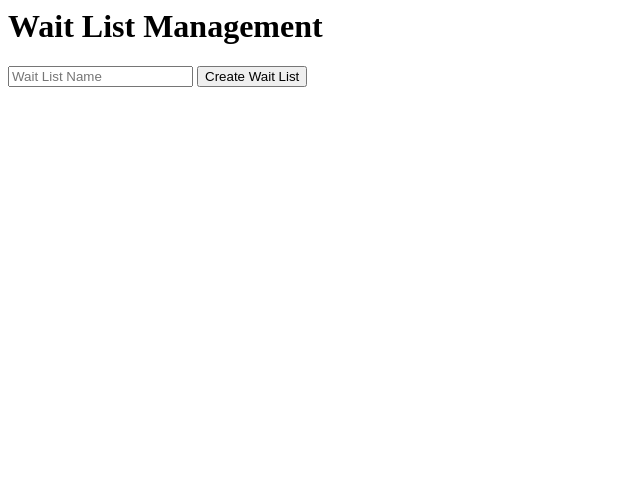
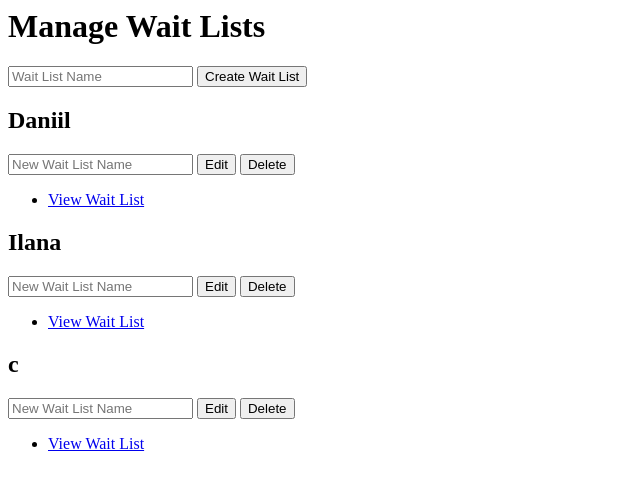
Before and after one commit to aizenshtat/waitlist, a Flask app: page /manage in a window 1280 px wide. Shown: the top 490 px of the page, without its empty margins (0-640 px from the left). Run offline with Flask 2, Linux system fonts and the light colour scheme; parts of the project's set-up code (start-up, migrations or seed data) failed here and were passed over.

Commit message:
Add SQLite and SQLAlchemy
Changed in-memory dictionary to the database contacted via ORM

```diff
--- a/app.py
+++ b/app.py
@@ -1,25 +1,35 @@
 from flask import Flask, render_template, request, redirect, url_for
 from datetime import datetime
-import sqlite3
-
-# Connect to the database file
-conn = sqlite3.connect("wait_lists.db")
-
-# Create the "wait_lists" table
-conn.execute("CREATE TABLE wait_lists (name text PRIMARY KEY, timestamp text)")
-
-# Create the "wait_list_items" table
-conn.execute("CREATE TABLE wait_list_items (wait_list_name text, name text, timestamp text, rank integer, PRIMARY KEY (wait_list_name, name))")
-
-# Commit the changes to the database
-conn.commit()
-
-# Close the connection
-conn.close()
+from sqlalchemy import create_engine, Column, Integer, String, DateTime, ForeignKey
+from sqlalchemy.ext.declarative import declarative_base
+from sqlalchemy.orm import sessionmaker, relationship
 
 app = Flask(__name__)
 
-wait_lists = {}
+# Set up database
+engine = create_engine('sqlite:///wait_lists.db')
+Base = declarative_base()
+
+class WaitList(Base):
+    __tablename__ = 'wait_lists'
+    id = Column(Integer, primary_key=True)
+    name = Column(String)
+    entries = relationship("WaitListEntry", back_populates="wait_list", primaryjoin="WaitList.id==WaitListEntry.wait_list_id")
+
+class WaitListEntry(Base):
+    __tablename__ = 'wait_list_entries'
+    id = Column(Integer, primary_key=True)
+    wait_list_id = Column(Integer, ForeignKey('wait_lists.id'))
+    name = Column(String)
+    timestamp = Column(DateTime)
+    rank = Column(Integer)
+    wait_list = relationship("WaitList", back_populates="entries")
+
+Base.metadata.create_all(engine)
+
+# Set up database session
+Session = sessionmaker(bind=engine)
+session = Session()
 
 @app.route("/")
 def index():
@@ -30,51 +40,73 @@ def manage_wait_lists():
     if request.method == "POST":
         if request.form["submit_button"] == "Create Wait List":
             name = request.form["name"]
-            if name not in wait_lists:
-                wait_lists[name] = []
+            wait_list = WaitList(name=name)
+            session.add(wait_list)
+            session.commit()
         elif request.form["submit_button"] == "Edit":
-            old_name = request.form["name"]
+            wait_list_id = request.form["wait_list_id"]
             new_name = request.form["new_name"]
-            if new_name not in wait_lists:
-                wait_lists[new_name] = wait_lists[old_name]
-                del wait_lists[old_name]
+            wait_list = session.query(WaitList).filter_by(id=wait_list_id).first()
+            wait_list.name = new_name
+            session.commit()
         elif request.form["submit_button"] == "Delete":
-            name = request.form["name"]
-            del wait_lists[name]
+            wait_list_id = request.form["wait_list_id"]
+            wait_list = session.query(WaitList).filter_by(id=wait_list_id).first()
+            session.delete(wait_list)
+            session.commit()
+    wait_lists = session.query(WaitList).all()
     return render_template("manage.html", wait_lists=wait_lists)
 
-@app.route("/waitlist/<name>", methods=["GET", "POST"])
-def wait_list(name):
+@app.route("/waitlist/<wait_list_id>", methods=["GET", "POST"])
+def wait_list(wait_list_id):
+    wait_list = session.query(WaitList).filter_by(id=wait_list_id).first()
     if request.method == "POST":
         if request.form["submit_button"] == "Add to Wait List":
             item_name = request.form["name"]
-            timestamp = datetime.now().strftime("%Y-%m-%d %H:%M:%S")
-            wait_lists[name].append({"name": item_name, "timestamp": timestamp, "rank": len(wait_lists[name]) + 1})
+            timestamp = datetime.now()
+            wait_list_entry = WaitListEntry(wait_list_id=wait_list_id, name=item_name, timestamp=timestamp, rank=len(wait_list.entries) + 1)
+            session.add(wait_list_entry)
+            session.commit()
         elif request.form["submit_button"] == "Next in Wait List":
-            next_item = wait_lists[name][0]
-            wait_lists[name].pop(0)
-            for i in range(len(wait_lists[name])):
-                wait_lists[name][i]["rank"] -= 1
+            next_item = session.query(WaitListEntry).filter_by(wait_list_id=wait_list_id).order_by(WaitListEntry.rank).first()
+            session.delete(next_item)
+            session.commit()
+            for i in range(len(wait_list.entries)):
+                wait_list.entries[i].rank -= 1
+                session.commit()
         elif request.form["submit_button"] == "Move Up":
-            index = int(request.form["index"])
-            if index > 0:
-                wait_lists[name][index], wait_lists[name][index - 1] = wait_lists[name][index - 1], wait_lists[name][index]
-                wait_lists[name][index]["rank"], wait_lists[name][index - 1]["rank"] = wait_lists[name][index - 1]["rank"], wait_lists[name][index]["rank"]
+            entry_id = request.form["entry_id"]
+            entry = session.query(WaitListEntry).filter_by(id=entry_id).first()
+            if entry.rank > 1:
+               # Get the entry that is currently ranked one position above the current entry
+                prev_entry = session.query(WaitListEntry).filter_by(wait_list_id=wait_list_id, rank=entry.rank-1).first()
+                # Swap the ranks of the two entries
+                entry.rank, prev_entry.rank = prev_entry.rank, entry.rank
+                session.commit()
         elif request.form["submit_button"] == "Move Down":
-            index = int(request.form["index"])
-            if index < len(wait_lists[name]) - 1:
-                wait_lists[name][index], wait_lists[name][index + 1] = wait_lists[name][index + 1], wait_lists[name][index]
-                wait_lists[name][index]["rank"], wait_lists[name][index + 1]["rank"] = wait_lists[name][index + 1]["rank"], wait_lists[name][index]["rank"]
+            entry_id = request.form["entry_id"]
+            entry = session.query(WaitListEntry).filter_by(id=entry_id).first()
+            if entry.rank < len(wait_list.entries):
+               # Get the entry that is currently ranked one position below the current entry
+                next_entry = session.query(WaitListEntry).filter_by(wait_list_id=wait_list_id, rank=entry.rank+1).first()
+                # Swap the ranks of the two entries
+                entry.rank, next_entry.rank = next_entry.rank, entry.rank
+                session.commit()
         elif request.form["submit_button"] == "Edit":
-            index = int(request.form["index"])
-            item_name = request.form["name"]
-            wait_lists[name][index]["name"] = item_name
+            entry_id = request.form["entry_id"]
+            entry = session.query(WaitListEntry).filter_by(id=entry_id).first()
+            entry.name = request.form["name"]
+            session.commit()
         elif request.form["submit_button"] == "Delete":
-            index = int(request.form["index"])
-            wait_lists[name].pop(index)
-            for i in range(index, len(wait_lists[name])):
-                wait_lists[name][i]["rank"] -= 1
-    return render_template("wait_list.html", name=name, wait_list=wait_lists[name])
+            entry_id = request.form["entry_id"]
+            entry = session.query(WaitListEntry).filter_by(id=entry_id).first()
+            session.delete(entry)
+            session.commit()
+            for i in range(entry.rank - 1, len(wait_list.entries)):
+                wait_list.entries[i].rank -= 1
+                session.commit()
+    wait_list_entries = session.query(WaitListEntry).filter_by(wait_list_id=wait_list_id).order_by(WaitListEntry.rank).all()
+    return render_template("wait_list.html", wait_list_id=wait_list_id, name=wait_list.name, wait_list=wait_list_entries)
 
 if __name__ == "__main__":
     app.run()
--- a/templates/manage.html
+++ b/templates/manage.html
@@ -1,26 +1,24 @@
 <html>
 <head>
-    <title>Wait List Management</title>
+    <title>Manage Wait Lists</title>
 </head>
 <body>
-    <h1>Wait List Management</h1>
+    <h1>Manage Wait Lists</h1>
     <form action="/manage" method="post">
         <input type="text" name="name" placeholder="Wait List Name">
         <input type="submit" name="submit_button" value="Create Wait List">
     </form>
-    <ul>
-      {% for name, wait_list in wait_lists.items() %}
-      <li>
-        Wait List: {{ name }}
+    {% for wait_list in wait_lists %}
+    <h2>{{ wait_list.name }}</h2>
     <form action="/manage" method="post">
-          <input type="hidden" name="name" value="{{ name }}">
-          <input type="text" name="new_name" value="{{ name }}">
+        <input type="hidden" name="wait_list_id" value="{{ wait_list.id }}">
+        <input type="text" name="new_name" placeholder="New Wait List Name">
         <input type="submit" name="submit_button" value="Edit">
         <input type="submit" name="submit_button" value="Delete">
-          <a href="/waitlist/{{ name }}">View Wait List</a>
     </form>
-      </li>
+    <ul>
+        <li><a href="/waitlist/{{ wait_list.id }}">View Wait List</a></li>
+    </ul>
     {% endfor %}
-    </ul>
 </body>
 </html>
```
Also changed, not shown: templates/wait_list.html (+4 -4 lines), wait_lists.db. Lines whose indentation alone changed are shown as unchanged.
